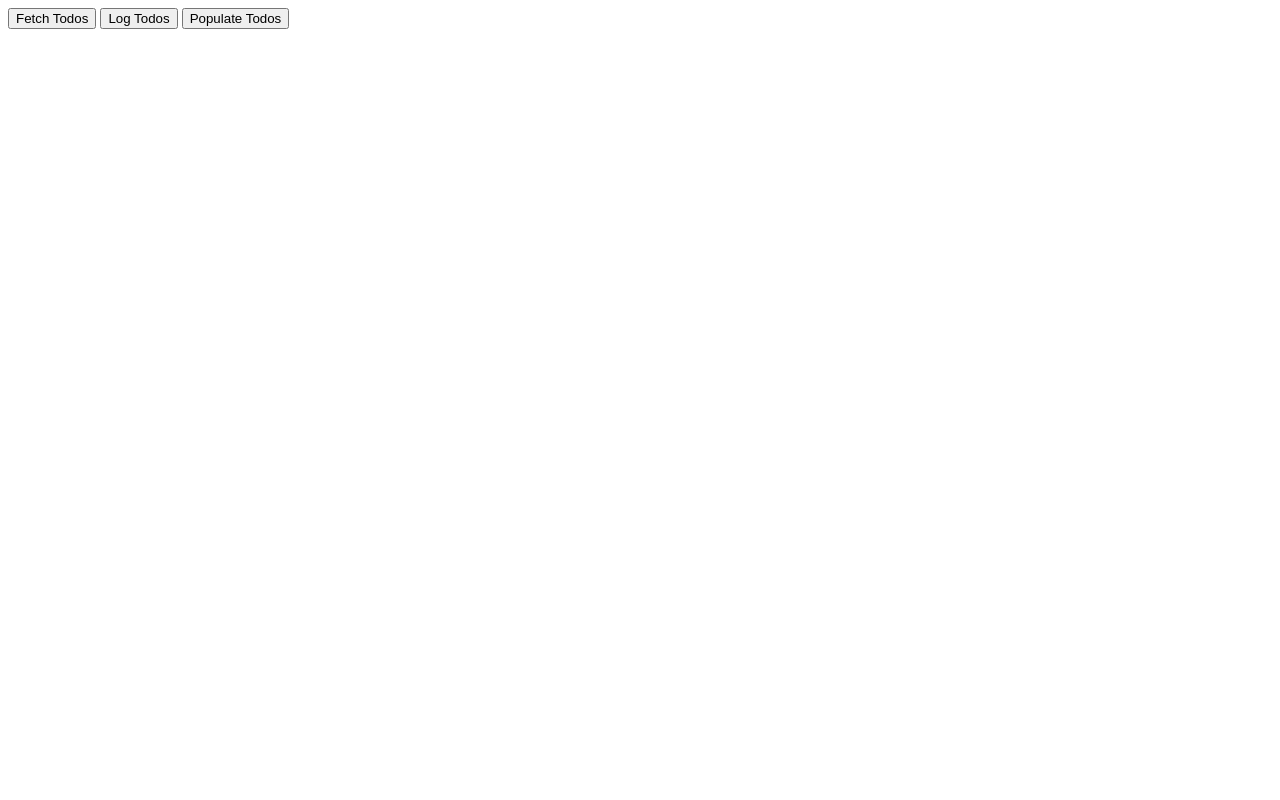
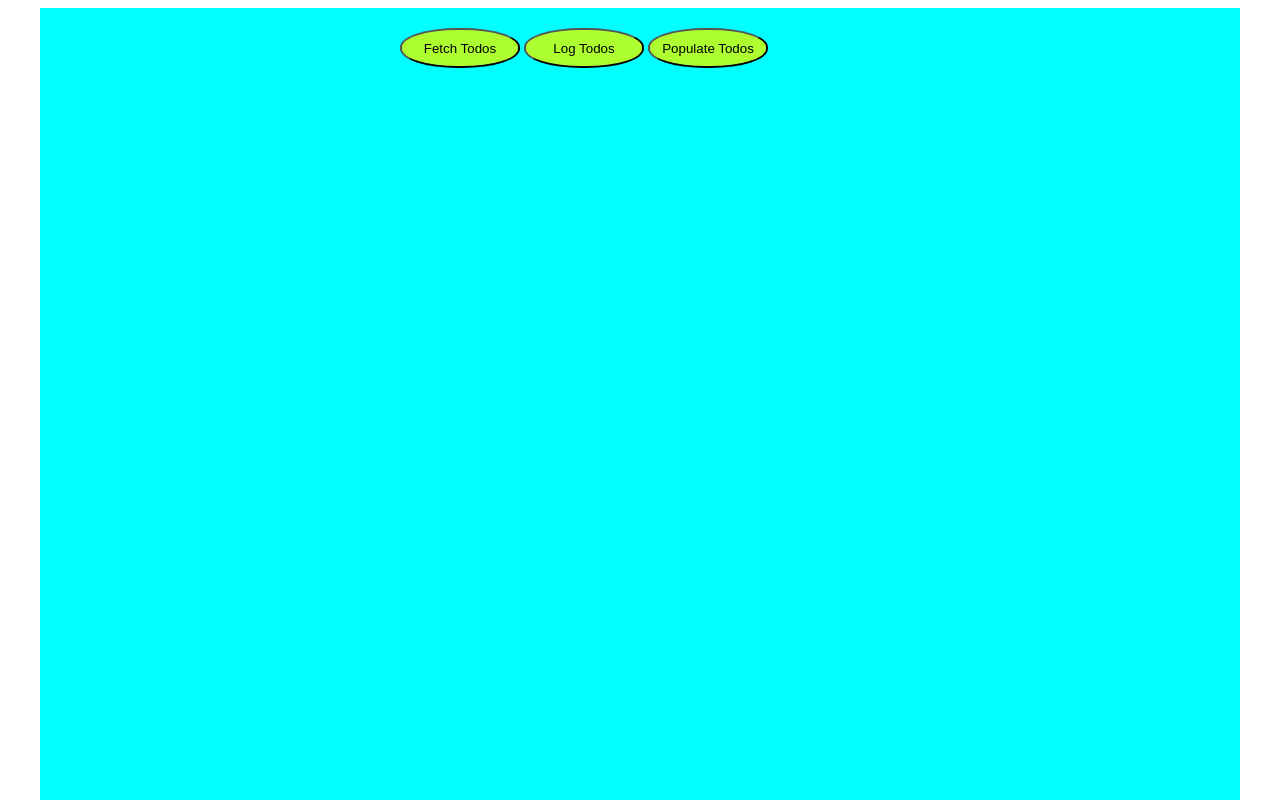
Before and after one commit to WilliamRHarper/Dummy-Data-Todo-List, a plain HTML site: page index.html in a window 1280 px wide. Shown: the top 800 px of the page. Drawn offline with Linux system fonts and the light colour scheme.

Commit message:
changes for first assignement

```diff
--- a/index.html
+++ b/index.html
@@ -3,14 +3,53 @@
 <head>
     <meta charset="UTF-8">
     <meta name="viewport" content="width=device-width, initial-scale=1.0">
+    <script src="todo.js"></script>
     <title>Document</title>
+    <style>
+      body {
+        display: flex;
+        justify-content: center;
+      }
+      .redText{
+        color: red;
+      }
+      .greenText{
+        color: green;
+      }
+      #container {
+        display: inline-block;
+        justify-content: center;
+        width: 1200px;
+        height: 3680px;
+        background-color: cyan;
+      }
+      button {
+        width: 120px;
+        height: 40px;
+        background-color: greenyellow;
+        border-radius: 48%;
+        margin-top: 20px;
+      }
+      #buttons {
+        margin-left: 30%;
+      }
+      #theList {
+        margin-left: 30%;
+      }
+    </style>
 </head>
 <body>
-    <button onclick="fetchTodos()">Fetch Todos</button>
-    <button onclick="logTodos()">Log Todos</button>
-    <button onclick="populateTodos()">Populate Todos</button>
-    <ol id="todo-list">
+  <div id=container>
+    <div id=buttons>
+      <button onclick="fetchTodos()">Fetch Todos</button>
+      <button onclick="logTodos()">Log Todos</button>
+      <button onclick="populateTodos()">Populate Todos</button>
+    </div>
+    <div id= "theList">
+      <ol id="todo-list">
       <!-- LIs will go here -->
-    </ol>
+      </ol>
+    </div>
+  </div>
 </body>
 </html>
--- a/todo.js
+++ b/todo.js
@@ -1,6 +1,6 @@
    // We'll pre-populate this array with a couple objects just so it's not undefined if your internet connection isn't working properly.
 
-   let arrayOfTodos = [
+   /*let arrayOfTodos = [
     {
     "userId": 14,
     "id": 1,
@@ -12,7 +12,7 @@
     "id": 2,
     "title": "delectus aut autem",
     "completed": false
-  }]
+  }]*/
 
   const fetchTodos = () => {
     fetch('https://jsonplaceholder.typicode.com/todos')
@@ -26,8 +26,15 @@
 
   const populateTodos = () => {
     for (let i = 0; i < arrayOfTodos.length; i++){
-    const theItem = document.createElement("li");                 // Create a <p> element
-    theItem.innerHTML = arrayOfTodos[0].title;                // Insert text
+    let theItem = document.createElement("li");
+    let textNode = document.createTextNode(arrayOfTodos[i].title);
+    theItem.appendChild(textNode);                 // Create a <p> element
+    theItem.innerHTML = arrayOfTodos[i].title;
+    if (!arrayOfTodos[i].completed){
+      theItem.classList.add("redText");
+    }else {
+      theItem.classList.add("greenText");
+    }
     document.getElementById("todo-list").appendChild(theItem);
     }
   }
```
